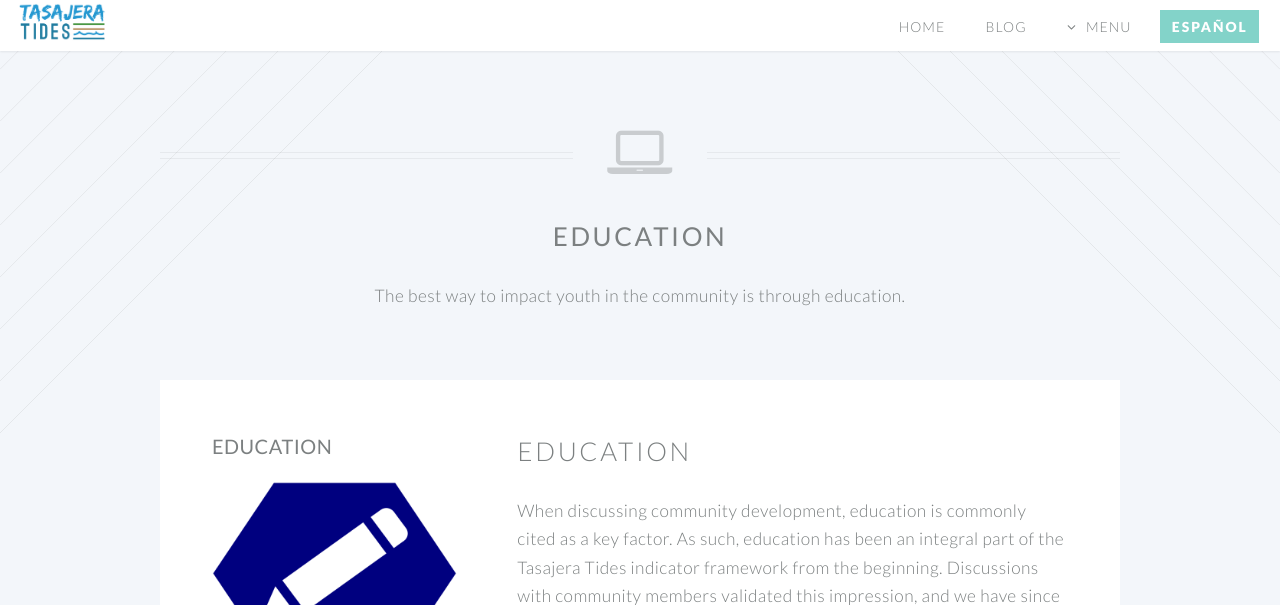
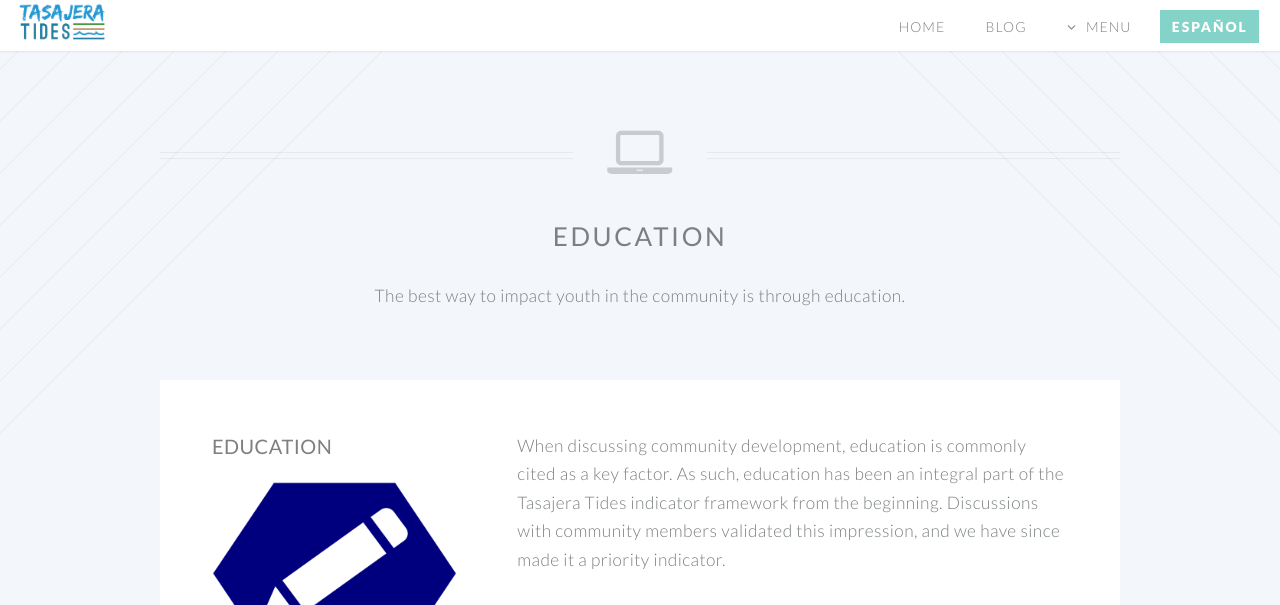
Before and after one commit to danteo90/danteo90.github.io, a Jekyll site: the page education.html, which Jekyll copies as it is, in a window 1280 px wide and 900 px high, cut to the strip 0-605 px from the top of the window. Built offline with Jekyll 4.4.1, drawn with Linux system fonts in a browser that asks for light colours.

Commit message:
Update education.html

```diff
--- a/education.html
+++ b/education.html
@@ -139,11 +139,6 @@
 								<!-- Content -->
 									<div class="content">
 										<section>
-											<header>
-												<h2>Education</h2>
-											</header>
-										</section>
-										<section>
 											<p>When discussing community development, education is commonly cited as a key factor. As such, education has been an integral part of the Tasajera Tides indicator framework from the beginning.  Discussions with community members validated this impression, and we have since made it a priority indicator.</p>
 											<iframe width="672" height="378" src="https://www.youtube.com/embed/KnvgKKD5Nv8?rel=0" frameborder="0" allowfullscreen></iframe>
 											<p></br>There are three schools on the island, with both private and public schools in San Rafael and a public school in La Colorada. Thusfar Tasajera Tides can only publish data from the public school in San Rafael, but we hope to be able to provide data for the entirety of Tasajera Island in the future. Nonetheless, the data from the Scholastic Centre in San Rafael provides a truly in-depth understanding of the state of education on the Island.</p>
```
